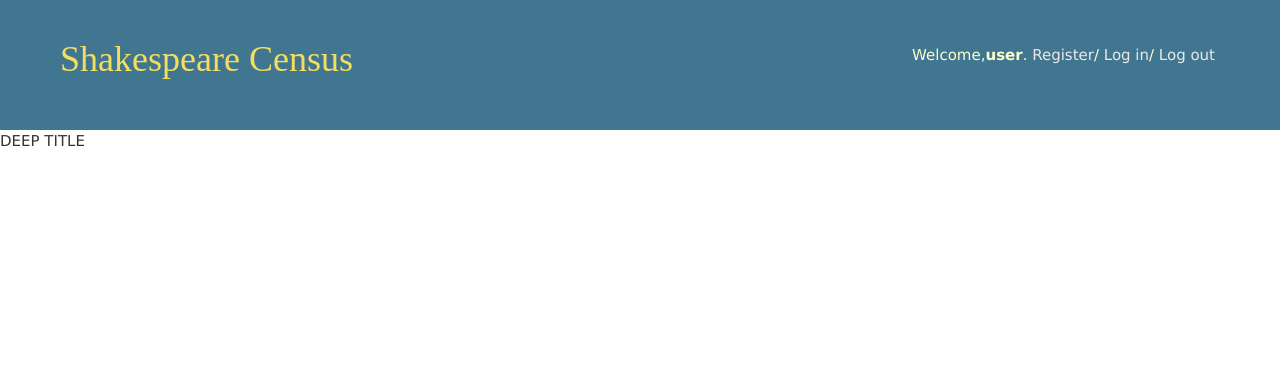
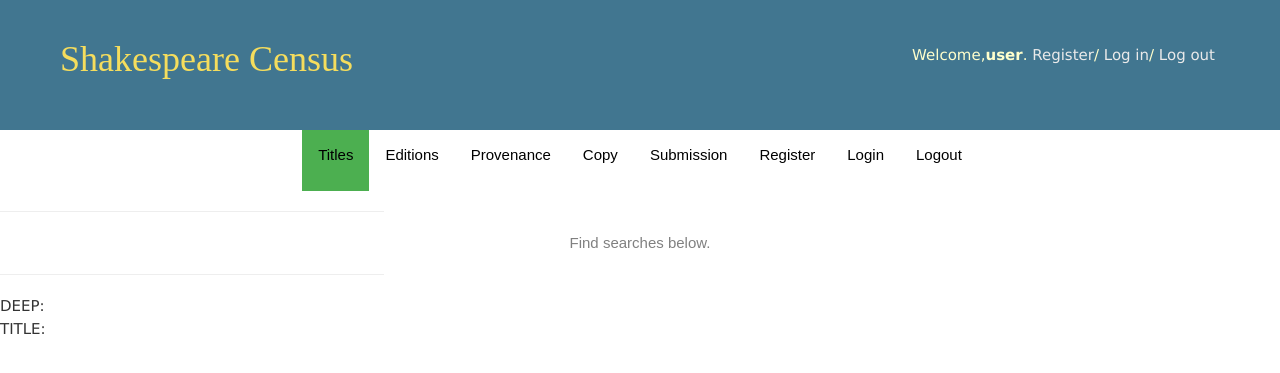
Before and after one commit to mujinyun2009/shakespeare-census, a Django app: template census/templates/results.html in a window 1280 px wide. Shown: the top 373 px of the page. Run offline with Django 3.2, Linux system fonts and the light colour scheme; the template is opened without the code that fills it, so the values that code supplies are empty; some libraries are stand-ins or nearby versions.

Commit message:
add css to results.html

```diff
--- a/census/templates/results.html
+++ b/census/templates/results.html
@@ -1,12 +1,48 @@
 {% extends "base.html" %}
+{% load static %}
 {% block content %}
 
-DEEP
+<div class="wrapper">
+
+<ul>
+<li><a class="active" href="http://localhost:8000/"><p class="sansserif">
+Titles</p></a></li>
+<li><a class="not.active" href="http://localhost:8000/census/editions"><p class="sansserif">
+Editions</p></a></li>
+<li><a class="not.active" href="http://localhost:8000/census/provenance"><p class="sansserif">
+Provenance</p></a></li>
+<li><a class="not.active" href="http://localhost:8000/census/copy"><p class="sansserif">
+Copy</p></a></li>
+
+
+<li class="dropdown">
+    <a class="not.active" href="http://localhost:8000/census/submission" class="dropbtn"><p class="sansserif">Submission</p></a>
+    <div class="dropdown-content">
+        <a href="http://localhost:8000/census/submission" class="not.active"><p class="sansserif">Titles</p></a>
+        <a href="http://localhost:8000/census/submissionedition"><p class="sansserif">Editions</p></a>
+        <a href="http://localhost:8000/census/submissioncopy"><p class="sansserif">Copies</p></a>
+    </div>
+</li>
+
+<li><a class="not.active" href="http://localhost:8000/census/register"><p class="sansserif">Register</p></a></li>
+<li><a class="not.active" href="http://localhost:8000/census/login"><p class="sansserif">Login</p></a></li>
+<li><a class="not.active" href="http://localhost:8000/census/logout"><p class="sansserif">Logout</p></a></li>
+
+</ul>
+<hr width = "30%"></hr>
+	<p class="sansserifgrey">
+	Find searches below.
+	</p>
+</div>
+<hr width = "30%"></hr>
+DEEP:
 {% for obj in result_list %}
 {{ obj.DEEP }}
 {% endfor %}
-TITLE
+</br>
+TITLE:
 {% for obj in result_list %}
 {{ obj.title }}
+</br>
 {% endfor %}
 {% endblock content %}
```
